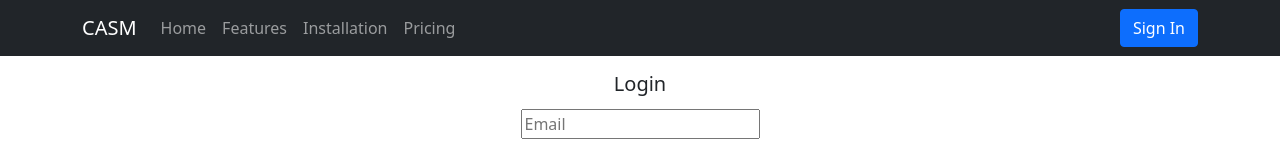
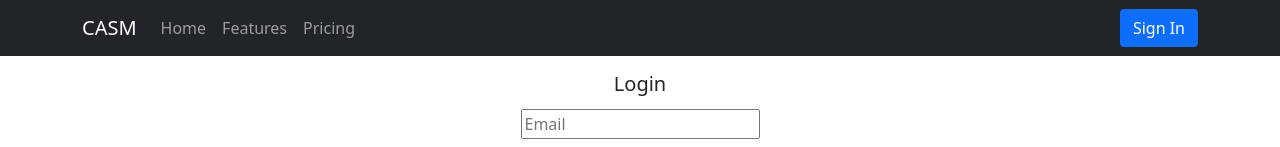
Before and after one commit to MitchStark10/alarm-manager, a React (Create React App) app in the folder client/: page /login in a window 1280 px wide. Shown: the top 147 px of the page. Built offline with nearby package versions, Linux system fonts and the light colour scheme.

Commit message:
remove broken link from the header

```diff
--- a/client/src/components/Header.tsx
+++ b/client/src/components/Header.tsx
@@ -14,7 +14,6 @@ export default function Header({ userEmail }: HeaderProps) {
                     <Nav className="me-auto">
                         <Nav.Link href="/">Home</Nav.Link>
                         <Nav.Link href="/features">Features</Nav.Link>
-                        <Nav.Link href="/installation">Installation</Nav.Link>
                         <Nav.Link href="/pricing">Pricing</Nav.Link>
                     </Nav>
                     {userEmail ? (
```
